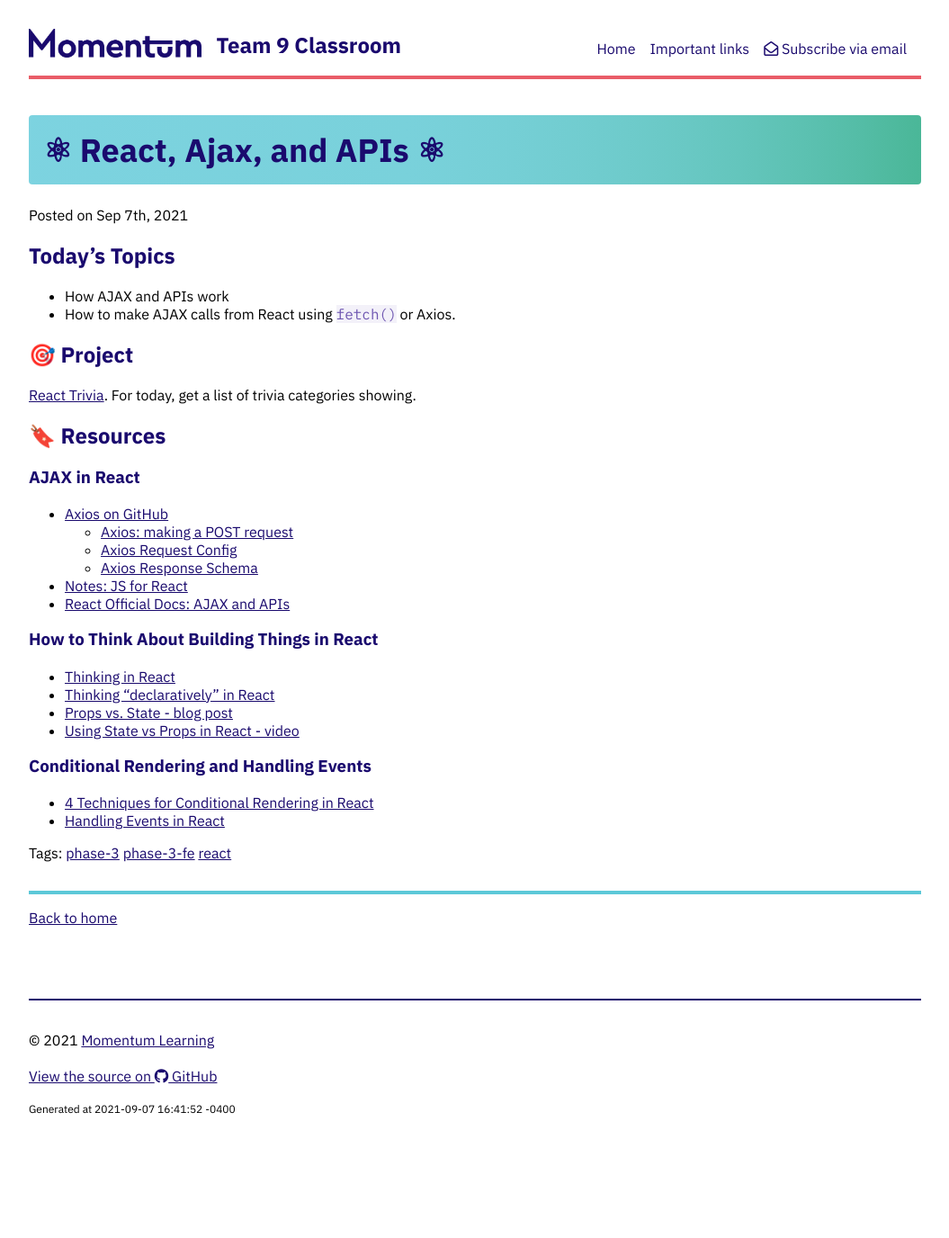
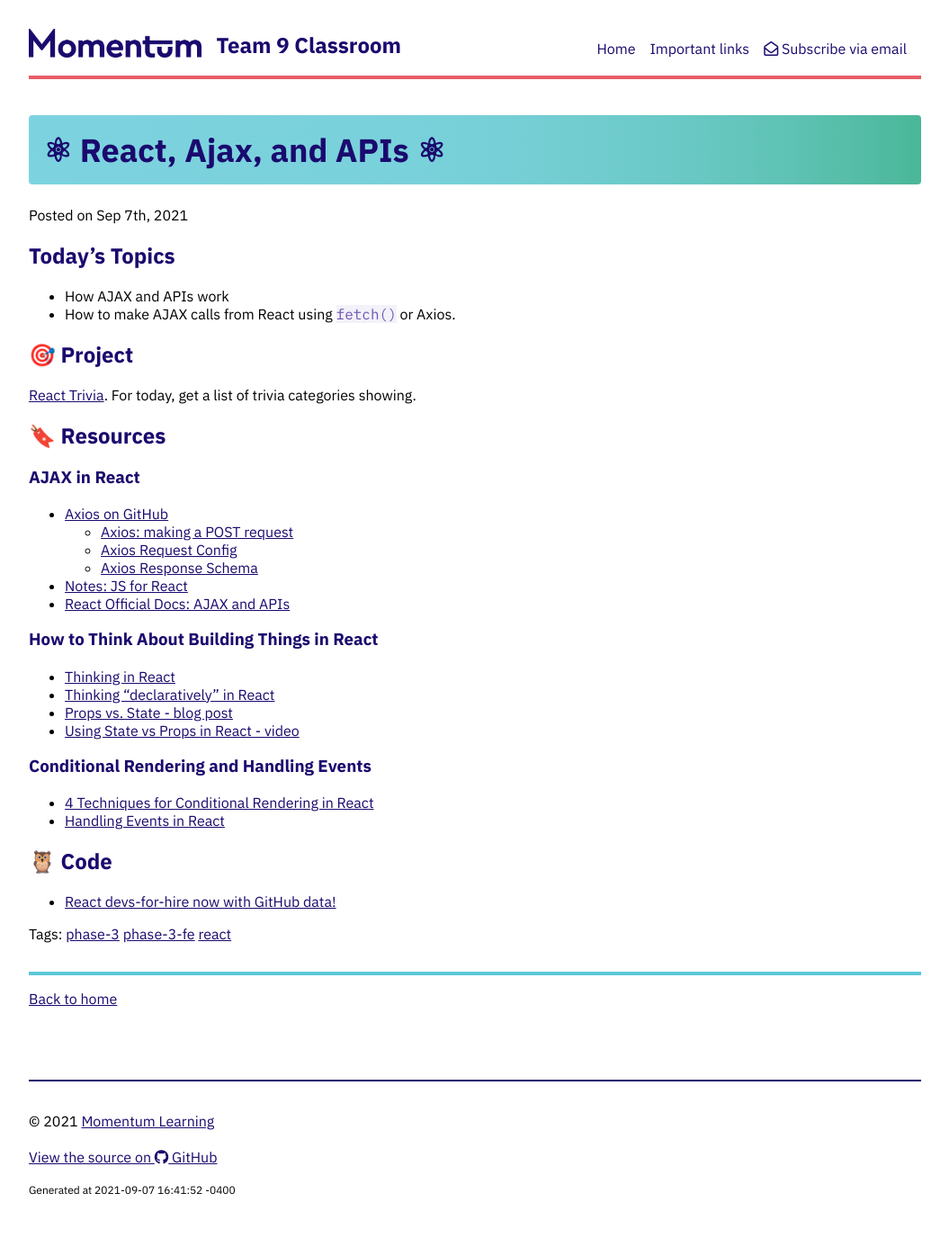
Before and after one commit to Momentum-Team-9/momentum-team-9.github.io, a Jekyll site: the page built from _posts/2021-09-07-fe-ajax-and-apis.md, in a window 1280 px wide. Shown: the whole page at 90% size, without its empty margins (112-1167 px from the left). Built offline with Jekyll 4.4.1, drawn with Linux system fonts in a browser that asks for light colours; nearby versions of some CDN libraries; before the commit the page ends 1286 px from its top, so only the background shows below that.

Commit message:
Add code example from class

```diff
--- a/_posts/2021-09-07-fe-ajax-and-apis.md
+++ b/_posts/2021-09-07-fe-ajax-and-apis.md
@@ -35,3 +35,7 @@ tags: phase-3 phase-3-fe react
 
 - [4 Techniques for Conditional Rendering in React](https://linguinecode.com/post/4-techniques-conditional-render-react-props-state)
 - [Handling Events in React](https://blog.logrocket.com/a-guide-to-react-onclick-event-handlers-d411943b14dd/)
+
+## 🦉 Code
+
+- [React devs-for-hire now with GitHub data!](https://github.com/Momentum-Team-9/example-react-app)
```
